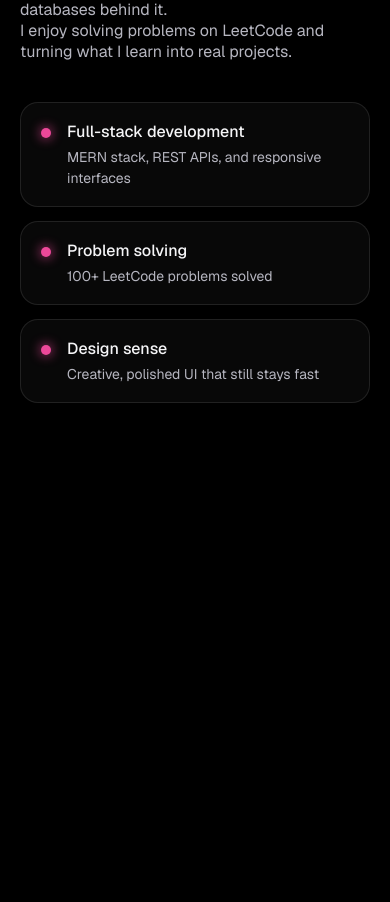
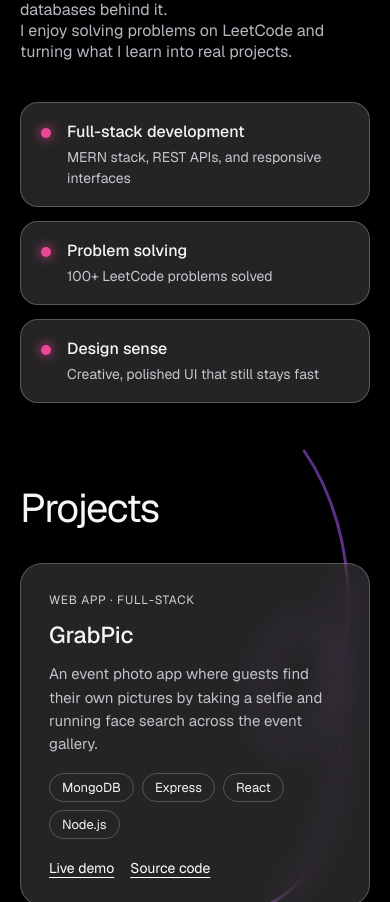
Before and after one commit to Himani018/MYportfolio, a React (Vite) app in the folder vite-project/: page / in a window 390 px wide. Shown: the part 1120-2022 px from the top of the page. Before the commit the page ends 1571 px from the top, so only its background shows below. Built offline with nearby package versions, Linux system fonts and the light colour scheme.

Commit message:
made project section

```diff
--- a/vite-project/src/components/project.jsx
+++ b/vite-project/src/components/project.jsx
@@ -1,6 +1,100 @@
-function Project(){
-  return(
-       <></>
+import { useEffect, useRef } from "react";
+import "../css/project.css";
+
+const projects = [
+  {
+    type: "Web app · Full-stack",
+    name: "GrabPic",
+    description: "An event photo app where guests find their own pictures by taking a selfie and running face search across the event gallery.",
+    stack: ["MongoDB", "Express", "React", "Node.js"],
+  },
+  {
+    type: "Management system",
+    name: "Asset Management System",
+    description: "A system for tracking an organization's assets, from registration and assignment through to status and history.",
+    stack: ["Add your stack"],
+  },
+  {
+    type: "Portfolio · Front-end",
+    name: "MYportfolio",
+    description: "A personal portfolio showcasing my projects, skills, and work as a developer.",
+    stack: ["React", "Vite", "CSS"],
+  },
+  ...[1, 2, 3].map((number) => ({
+    type: "Coming soon",
+    name: `Future Project ${number}`,
+    description: "Project details will be added here soon.",
+    stack: ["In progress"],
+  })),
+];
+
+function Project() {
+  const sectionRef = useRef(null);
+  const trailRef = useRef(null);
+
+  useEffect(() => {
+    const section = sectionRef.current;
+    const trail = trailRef.current;
+    if (!section || !trail) return;
+
+    const length = trail.getTotalLength();
+    trail.style.strokeDasharray = length;
+    trail.style.strokeDashoffset = length;
+
+    let frame = 0;
+    const updateTrail = () => {
+      frame = 0;
+      const { top, height } = section.getBoundingClientRect();
+      const progress = Math.max(0, Math.min(1, ((window.innerHeight * 1.5 - top) / (height + window.innerHeight * 1.5)) * 1.35));
+      trail.style.strokeDashoffset = length * (1 - progress);
+    };
+    const handleScroll = () => {
+      if (!frame) frame = window.requestAnimationFrame(updateTrail);
+    };
+
+    updateTrail();
+    window.addEventListener("scroll", handleScroll, { passive: true });
+    window.addEventListener("resize", handleScroll);
+    return () => {
+      window.removeEventListener("scroll", handleScroll);
+      window.removeEventListener("resize", handleScroll);
+      if (frame) window.cancelAnimationFrame(frame);
+    };
+  }, []);
+
+  return (
+    <section id="projects" className="project-section" aria-label="Projects" ref={sectionRef}>
+      <svg className="project-trail" viewBox="0 0 1000 1800" preserveAspectRatio="none" aria-hidden="true">
+        <defs>
+          <linearGradient id="project-trail-gradient" x1="0" y1="0" x2="0" y2="1">
+            <stop offset="0%" stopColor="#a855f7" />
+            <stop offset="100%" stopColor="#f472b6" />
+          </linearGradient>
+        </defs>
+        <path
+          ref={trailRef}
+          d="M 780 0 C 930 80 930 210 780 270 C 630 330 630 160 780 160 C 910 160 910 350 760 410 C 610 470 390 410 240 470 C 90 530 90 730 240 790 C 390 850 390 650 240 650 C 90 650 90 870 250 930 C 410 990 610 930 760 990 C 910 1050 910 1250 760 1310 C 610 1370 610 1170 760 1170 C 900 1170 900 1380 750 1440 C 600 1500 400 1440 240 1500 C 90 1560 90 1740 250 1800"
+        />
+      </svg>
+      <h1 className="SubHeading">Projects</h1>
+      <div className="project-cards">
+        {projects.map(({ type, name, description, stack }) => (
+          <article className="project-card" key={name}>
+            <p className="project-type">{type}</p>
+            <h2>{name}</h2>
+            <p className="project-description">{description}</p>
+            <div className="project-stack">
+              {stack.map((item) => <span key={item}>{item}</span>)}
+            </div>
+            <div className="project-links">
+              <span>Live demo</span>
+              <span>Source code</span>
+            </div>
+          </article>
+        ))}
+      </div>
+    </section>
   );
 }
+
 export default Project;
--- a/vite-project/src/css/about.css
+++ b/vite-project/src/css/about.css
@@ -1,9 +1,9 @@
 .about-section {
   --accent: #ec4899;
-  --ink-soft: #b6b6c0;
+  --ink-soft: #c6c6d0;
   max-width: none;
   min-height: 55vh;
-  padding: 16px;
+  padding-block: 16px;
 }
 
 .about-grid {
@@ -45,7 +45,7 @@
 @media (max-width: 767px) {
   .about-section {
     min-height: 45vh;
-    padding: 32px 20px 48px;
+    padding-block: 32px 48px;
   }
 
   .about-grid {
@@ -62,8 +62,20 @@
   align-items: flex-start;
   padding: 18px 20px;
   border-radius: 18px;
-  border: 1px solid rgba(255,255,255,.1);
-  background: rgba(255,255,255,.03);
+  border: 1px solid rgba(255,255,255,.24);
+  background: rgba(255,255,255,.14);
+  backdrop-filter: blur(16px);
+  -webkit-backdrop-filter: blur(16px);
+  transition: transform 220ms ease, background 220ms ease, border-color 220ms ease, box-shadow 220ms ease;
+}
+
+@media (hover: hover) {
+  .highlight:hover {
+    transform: translateY(-4px);
+    border-color: rgba(255,255,255,.42);
+    background: rgba(255,255,255,.2);
+    box-shadow: 0 12px 30px rgba(0,0,0,.2), 0 0 20px rgba(244,114,182,.14);
+  }
 }
 
 .highlight .dot {
@@ -77,6 +89,7 @@
 }
 
 .highlight b {
+  color: #f5f5f7;
   font-weight: 500;
   display: block;
   margin-bottom: 4px;
@@ -86,3 +99,9 @@
   font-size: 14px;
   color: var(--ink-soft);
 }
+
+@media (prefers-reduced-motion: reduce) {
+  .highlight {
+    transition: none;
+  }
+}
--- a/vite-project/src/css/hero.css
+++ b/vite-project/src/css/hero.css
@@ -1,7 +1,7 @@
 .hero-section {
   display: flex;
   min-height: calc(100vh - 80px);
-  padding: 120px 40px 40px;
+  padding-block: 120px 40px;
 }
 .hero-copy {
   position: relative;
@@ -53,7 +53,7 @@
 @media (max-width: 760px) {
   .hero-section {
     min-height: calc(100vh - 130px);
-    padding: 72px 20px 36px;
+    padding-block: 72px 36px;
   }
   .hero-copy {
     width: min(100%, 480px);
--- a/vite-project/src/css/navbar.css
+++ b/vite-project/src/css/navbar.css
@@ -1 +1 @@
-*{box-sizing:border-box}body{margin:0;min-height:100vh;overflow-x:hidden;background:#000;color:#f5f5f7;font-family:Geist,Arial,sans-serif}#nav{position:relative;z-index:2;display:grid;grid-template-columns:1fr auto 1fr;align-items:center;padding:30px 40px}.brand{color:#f5f5f7;font-size:22px;font-weight:700;text-decoration:none;white-space:nowrap;text-shadow:-1px 0 #58a6ff,1px 0 #f472b6}.brand span{margin-left:5px;color:#f5f5f7;text-shadow:none}.nav-links{display:flex;gap:20px;align-items:center;margin:0;padding:0;list-style:none;color:#b6b6c0;font-size:17px}.nav-links a{color:inherit;text-decoration:none}.nav-links li:hover,.nav-links a:hover{color:#fff}.nav-contact{justify-self:end;color:#fff;font-size:17px;text-decoration:underline;text-underline-offset:4px}@media(max-width:760px){#nav{grid-template-columns:1fr auto;padding:22px 20px}.brand{font-size:18px}.nav-links{grid-column:1/-1;grid-row:2;justify-self:center;flex-wrap:wrap;justify-content:center;gap:12px 16px;margin-top:20px;font-size:14px}.nav-contact{font-size:14px}}
+:root{--page-gutter:40px}@media(max-width:760px){:root{--page-gutter:20px}}*{box-sizing:border-box}body{margin:0;min-height:100vh;overflow-x:hidden;background:#000;color:#f5f5f7;font-family:Geist,Arial,sans-serif}.app-content>section{padding-inline:var(--page-gutter)}#nav{position:relative;z-index:2;display:grid;grid-template-columns:1fr auto 1fr;align-items:center;padding:30px var(--page-gutter)}.brand{color:#f5f5f7;font-size:22px;font-weight:700;text-decoration:none;white-space:nowrap;text-shadow:-1px 0 #58a6ff,1px 0 #f472b6}.brand span{margin-left:5px;color:#f5f5f7;text-shadow:none}.nav-links{display:flex;gap:20px;align-items:center;margin:0;padding:0;list-style:none;color:#b6b6c0;font-size:17px}.nav-links a{color:inherit;text-decoration:none}.nav-links li:hover,.nav-links a:hover{color:#fff}.nav-contact{justify-self:end;color:#fff;font-size:17px;text-decoration:underline;text-underline-offset:4px}@media(max-width:760px){#nav{grid-template-columns:1fr auto;padding:22px var(--page-gutter)}.brand{font-size:18px}.nav-links{grid-column:1/-1;grid-row:2;justify-self:center;flex-wrap:wrap;justify-content:center;gap:12px 16px;margin-top:20px;font-size:14px}.nav-contact{font-size:14px}}
--- /dev/null
+++ b/vite-project/src/css/project.css
@@ -0,0 +1,118 @@
+.project-section {
+  position: relative;
+  isolation: isolate;
+  padding-block: 32px 64px;
+}
+
+.project-trail {
+  position: absolute;
+  inset: 0;
+  z-index: 0;
+  width: 100%;
+  height: 100%;
+  overflow: visible;
+  pointer-events: none;
+}
+
+.project-trail path {
+  fill: none;
+  stroke: url(#project-trail-gradient);
+  stroke-width: 3;
+  stroke-linecap: round;
+  stroke-linejoin: round;
+  opacity: 0.55;
+  vector-effect: non-scaling-stroke;
+}
+
+.project-section > :not(.project-trail) {
+  position: relative;
+  z-index: 1;
+}
+
+.project-cards {
+  display: grid;
+  grid-template-columns: 1fr;
+  gap: 20px;
+}
+
+.project-card {
+  width: calc(50% - 10px);
+  padding: 28px;
+  border: 1px solid rgba(255, 255, 255, 0.24);
+  border-radius: 22px;
+  background: rgba(255, 255, 255, 0.14);
+  backdrop-filter: blur(16px);
+  -webkit-backdrop-filter: blur(16px);
+  color: #f5f5f7;
+  transition: transform 220ms ease, background 220ms ease, border-color 220ms ease, box-shadow 220ms ease;
+}
+
+@media (hover: hover) {
+  .project-card:hover {
+    transform: translateY(-5px);
+    border-color: rgba(255, 255, 255, 0.42);
+    background: rgba(255, 255, 255, 0.2);
+    box-shadow: 0 14px 34px rgba(0, 0, 0, 0.22), 0 0 24px rgba(244, 114, 182, 0.16);
+  }
+}
+
+.project-card:nth-child(even) {
+  justify-self: end;
+}
+
+.project-type {
+  margin: 0 0 12px;
+  color: #d0d0da;
+  font-size: 12px;
+  letter-spacing: 0.06em;
+  text-transform: uppercase;
+}
+
+.project-card h2 {
+  margin: 0 0 12px;
+  font-size: 23px;
+  font-weight: 500;
+}
+
+.project-description {
+  margin: 0;
+  color: #c2c2cc;
+  font-size: 15px;
+  line-height: 1.55;
+}
+
+.project-stack {
+  display: flex;
+  flex-wrap: wrap;
+  gap: 8px;
+  margin-top: 18px;
+}
+
+.project-stack span {
+  padding: 5px 12px;
+  border: 1px solid rgba(255, 255, 255, 0.22);
+  border-radius: 999px;
+  font-size: 13px;
+}
+
+.project-links {
+  display: flex;
+  gap: 16px;
+  margin-top: 20px;
+  color: #fff;
+  font-size: 14px;
+  text-decoration: underline;
+  text-underline-offset: 4px;
+}
+
+@media (max-width: 760px) {
+  .project-card {
+    width: 100%;
+  }
+}
+
+@media (prefers-reduced-motion: reduce) {
+  .project-card {
+    transition: none;
+  }
+}
```
